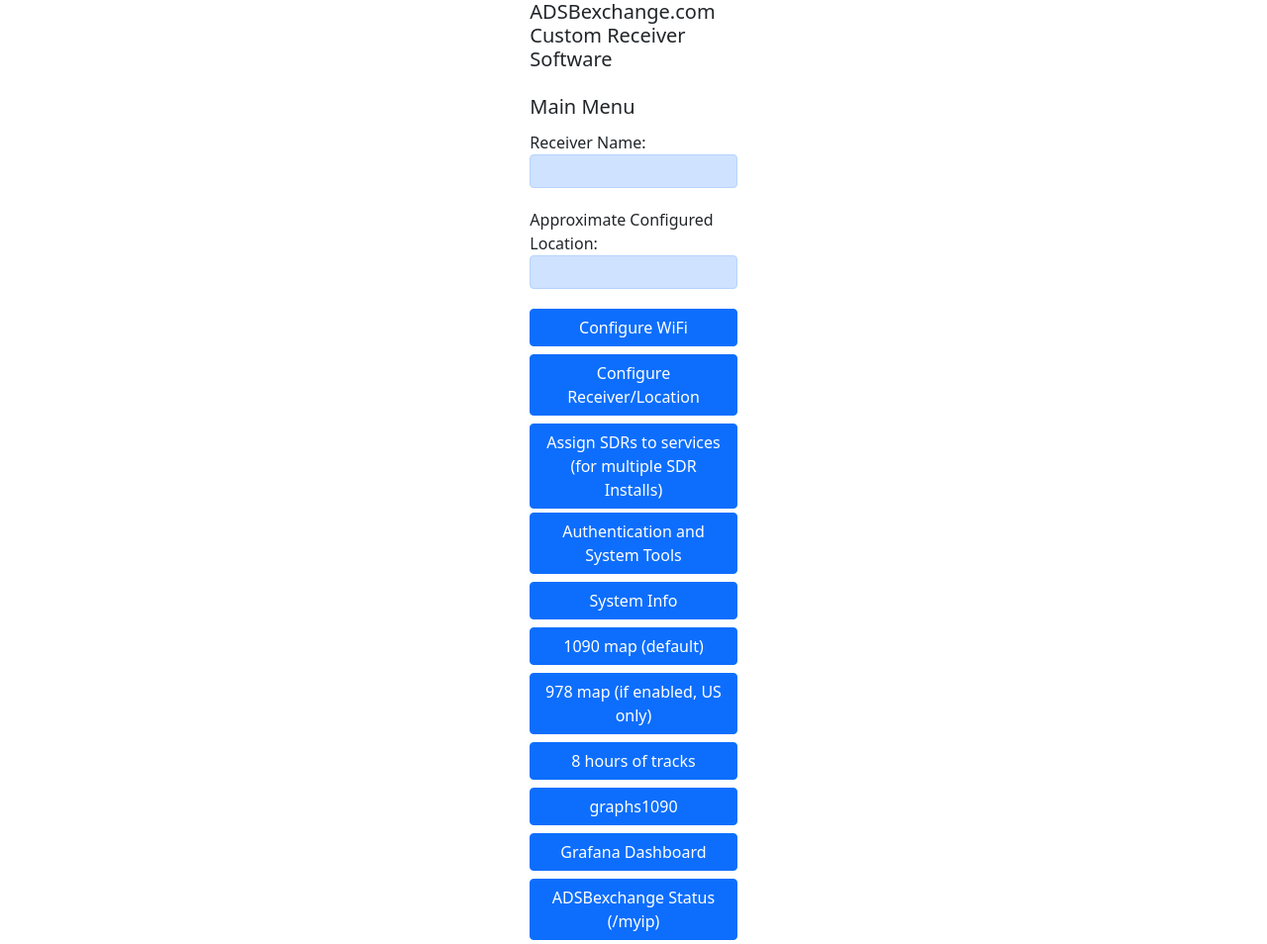
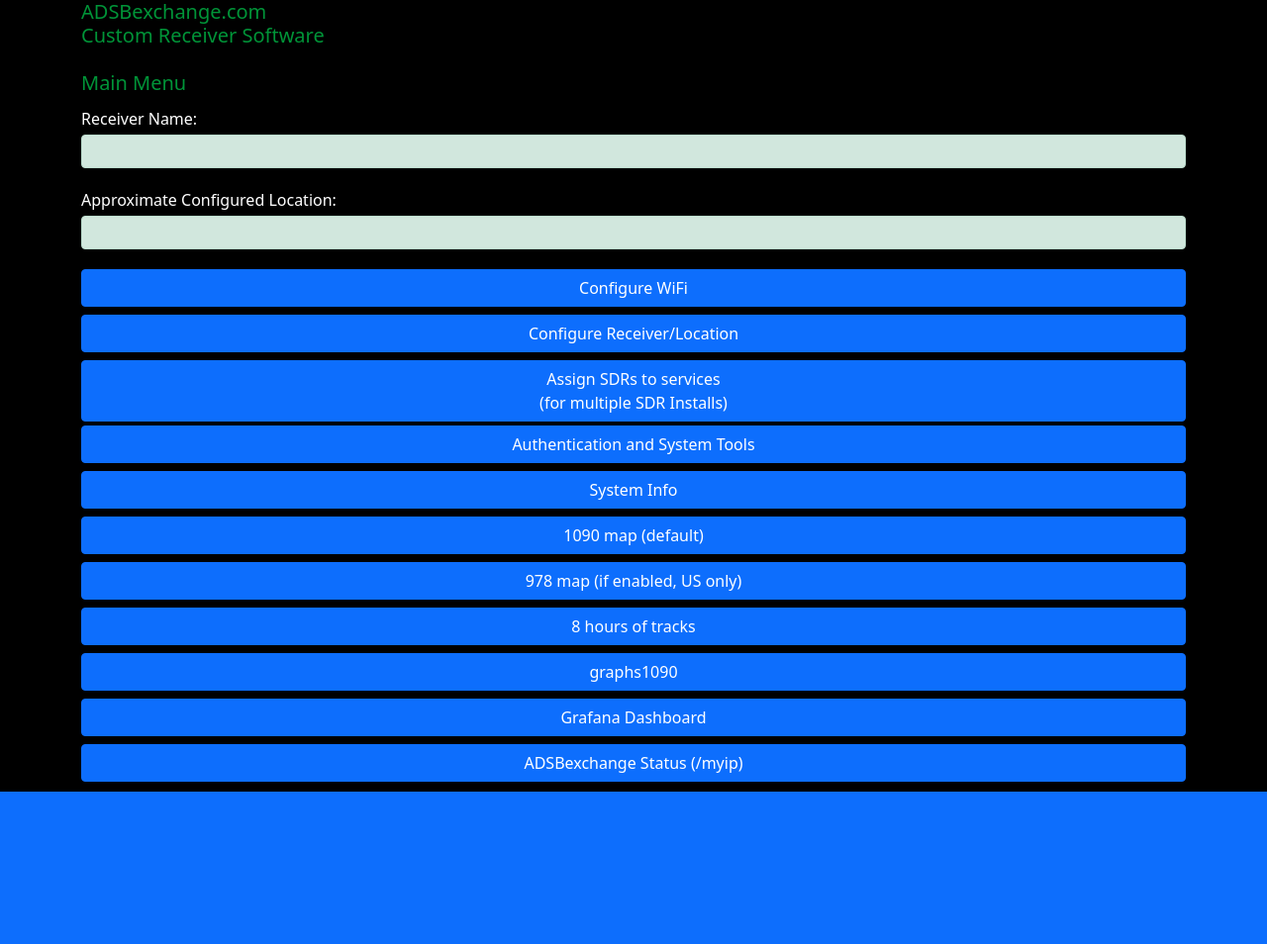
Before and after one commit to dstreufert/adsbx-webconfig, a PHP site: page / in a window 1280 px wide. Shown: the whole page at 99% size. After the commit the page ends 800 px from the top, so only its background shows below. Run offline with PHP 8.4, Linux system fonts and the light colour scheme; some libraries are stand-ins or nearby versions.

Commit message:
Update index.php

```diff
--- a/html/index.php
+++ b/html/index.php
@@ -4,37 +4,29 @@
   <link href="css/bootstrap.min.css" rel="stylesheet">
   <script src="js/bootstrap.bundle.min.js"></script>
 <style>
-table {
-  font-family: arial, sans-serif;
-  border-collapse: collapse;
-  <!-- width: 50%; -->
-}
-
-td, th {
-  border: 2px solid #111111;
-  text-align: center;
-  padding: 5px;
-}
-tr:nth-child(even) {
-  background-color: #D5D8DC;
-}
 .btn-margin-bottom{
     margin-bottom: 5px !important;
 }
-
+body {
+  background-color: #000;
+  color: #FFF;
+}
+.adsbx-green {
+ color: #009438;
+}
 </style>
 
 </head>
 <body>
-<div class="container-fluid">
-<div class="d-grid gap-1 col-2 mx-auto">
-        <h5>ADSBexchange.com<br />Custom Receiver Software<br /><br />Main Menu</h5>
+<div class="container-sm">
+<div class="d-grid gap-1 col-0 mx-auto">
+        <h5 class="adsbx-green">ADSBexchange.com<br />Custom Receiver Software<br /><br />Main Menu</h5>
         <?php
         $receivername=file_get_contents("/tmp/webconfig/name");
         $location = file_get_contents("/tmp/webconfig/location");
         ?>
-        <div class="col">Receiver Name:<br /><div class="alert alert-primary" role="alert"><?php echo $receivername ?></div></div>
-        <div class="col">Approximate Configured Location:<br /><div class="alert alert-primary" role="alert"><?php echo $location ?></div></div>
+        Receiver Name:<br /><div class="alert alert-success" role="alert"><?php echo $receivername ?></div>
+        Approximate Configured Location:<br /><div class="alert alert-success" role="alert"><?php echo $location ?></div>
 
         <a class="btn btn-primary" href="/wifi"/>Configure WiFi<a/>
         <a class="btn btn-primary" href="/config"/>Configure Receiver/Location<a/>
@@ -47,8 +39,7 @@ tr:nth-child(even) {
         <a class="btn btn-primary" href="/graphs1090"/>graphs1090<a/>
         <a class="btn btn-primary" href="/" onclick="javascript:event.target.port=3000"/>Grafana Dashboard<a/>
         <a class="btn btn-primary" href="https://www.adsbexchange.com/myip/"/>ADSBexchange Status (/myip)<a/>
-
-        </div>
+</div>
 </div>
 </body>
 </html>
```
